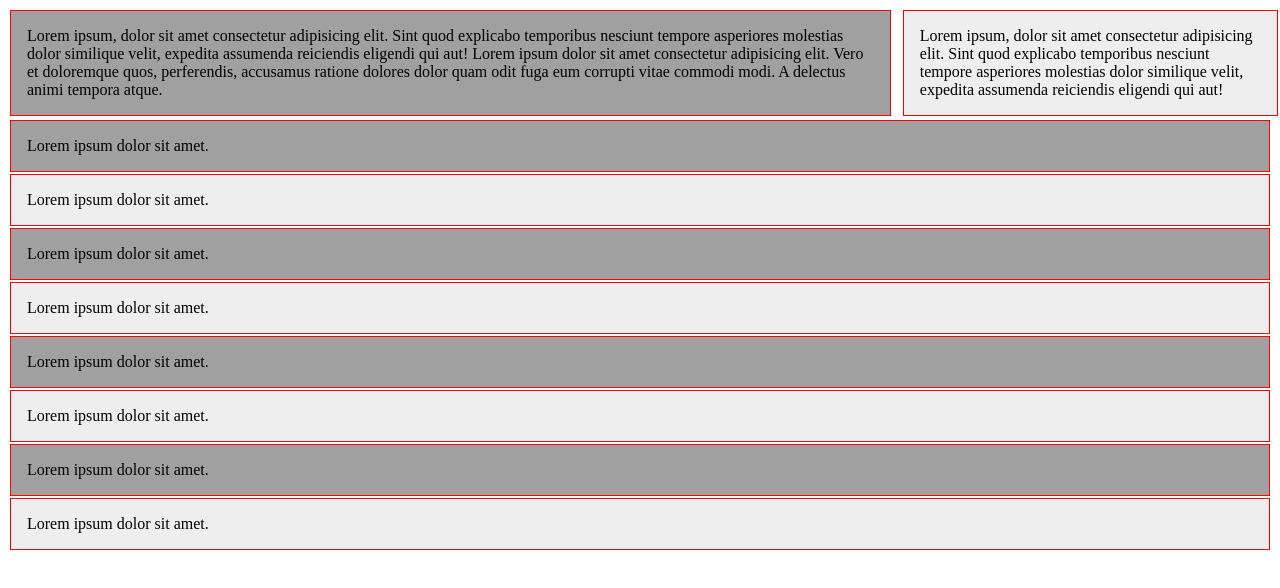
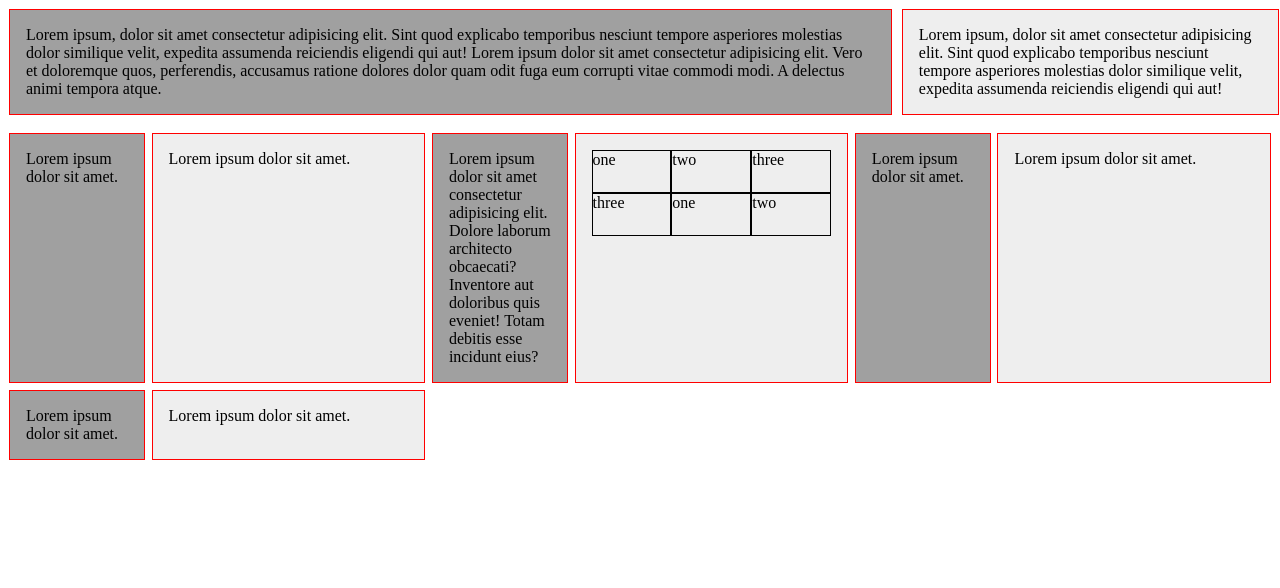
Before and after one commit to Dobbs96/SandBox, a plain HTML site: page CSS/grid.html in a window 1280 px wide. Drawn offline with Linux system fonts and the light colour scheme.

Commit message:
grid two done

```diff
--- a/CSS/grid.html
+++ b/CSS/grid.html
@@ -26,8 +26,19 @@
     <div class="grid-two grid">
       <div>Lorem ipsum dolor sit amet.</div>
       <div>Lorem ipsum dolor sit amet.</div>
-      <div>Lorem ipsum dolor sit amet.</div>
-      <div>Lorem ipsum dolor sit amet.</div>
+      <div>
+        Lorem ipsum dolor sit amet consectetur adipisicing elit. Dolore laborum
+        architecto obcaecati? Inventore aut doloribus quis eveniet! Totam
+        debitis esse incidunt eius?
+      </div>
+      <div class="nested">
+        <div>one</div>
+        <div>two</div>
+        <div>three</div>
+        <div>three</div>
+        <div>one</div>
+        <div>two</div>
+      </div>
       <div>Lorem ipsum dolor sit amet.</div>
       <div>Lorem ipsum dolor sit amet.</div>
       <div>Lorem ipsum dolor sit amet.</div>
--- a/CSS/gridcss.css
+++ b/CSS/gridcss.css
@@ -1,10 +1,15 @@
 /* All Grids */
+.grid {
+  margin-bottom: 1em;
+}
+
 .grid > div {
   background-color: #eee;
   padding: 1em;
-  margin: 2px;
+  margin: 1px;
   border: 1px red solid;
 }
+
 .grid > div:nth-child(odd) {
   background-color: #a0a0a0;
 }
@@ -20,3 +25,27 @@
 }
 
 /* Second Div */
+
+.grid-two {
+  display: grid;
+  /* better than percents */
+  /* grid-template-columns: 1fr 2fr 1fr; */
+  grid-template-columns: repeat(3, 1fr 2fr);
+  gap: 0.3em;
+  /* will overflow */
+  /* grid-auto-rows: 125px; */
+  /* stretes all repeats with longest div (minmax auto)*/
+  grid-template-rows: minmax(100px, auto);
+}
+
+.nested > div {
+  border: 1px black solid;
+}
+
+.nested {
+  /* gives even space around */
+  display: grid;
+  /* put into columns strectes to fill box */
+  grid-template-columns: repeat(3, 1fr);
+  grid-auto-rows: 20%;
+}
```
